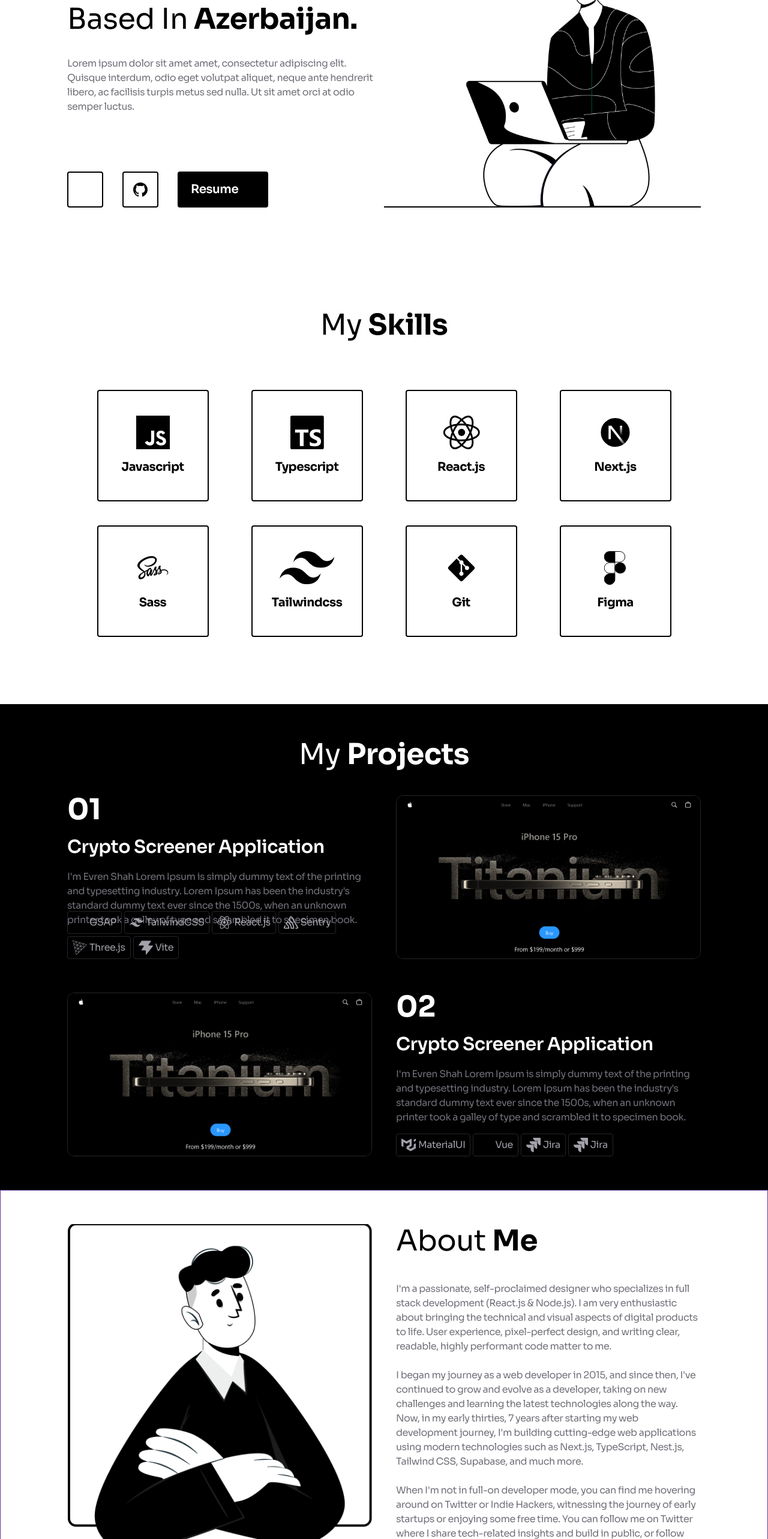
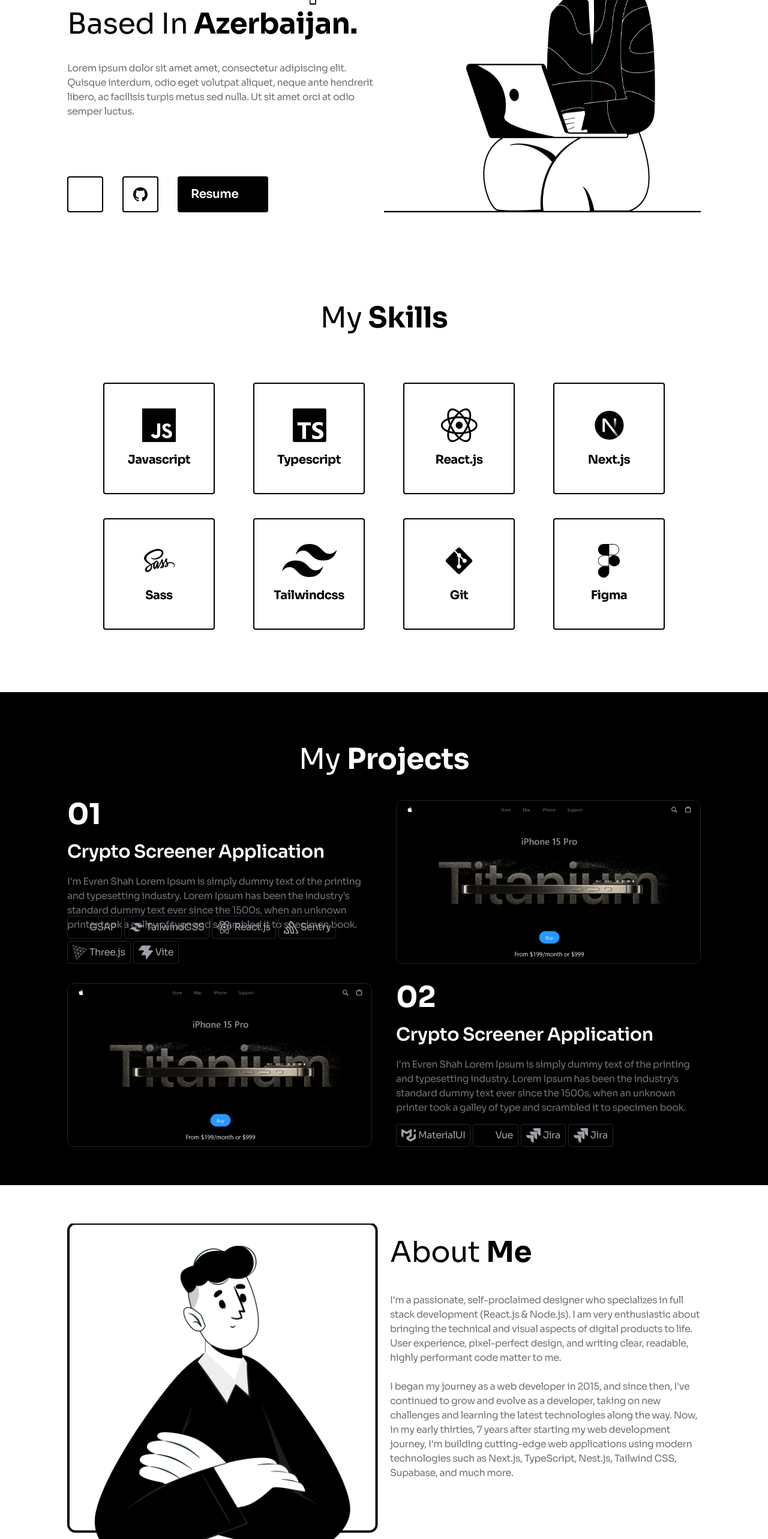
Before and after one commit to ali-valiyev-dev/personal_portfolio, a React (Vite) app: page / in a window 1280 px wide. Shown: the part 234-2800 px from the top of the page at 60% size. Built offline with nearby package versions, Linux system fonts and the light colour scheme; some icons are missing.

Commit message:
refactor: integrate Container component and enhance layout

```diff
--- a/src/common/Container.jsx
+++ b/src/common/Container.jsx
@@ -6,7 +6,7 @@
       id={id}
       className={bgColor}>
       <div
-        className={`${textColor} mx-auto max-w-screen-2xl px-4 md:px-10 xl:px-28 py-10 xl:py-20 flex`}>
+        className={`${textColor} mx-auto max-w-screen-2xl px-4 md:px-10 xl:px-28 py-10 xl:py-16`}>
         {children}
       </div>
     </section>
--- a/src/common/SectionTitle.jsx
+++ b/src/common/SectionTitle.jsx
@@ -4,7 +4,7 @@
   const [firstWord, secondWord] = title.split(" ");
 
   return (
-    <h1 className="text-3xl xl:text-5xl xl:leading-[56px] w-full text-center">
+    <h1 className="text-3xl xl:text-5xl xl:leading-[56px] w-full text-center py-5">
       {firstWord} <span className="font-bold">{secondWord}</span>
     </h1>
   );
--- a/src/common/index.js
+++ b/src/common/index.js
@@ -3,5 +3,6 @@
 import SectionTitle from "./SectionTitle";
 import ResumeLink from "./ResumeLink";
 import Logo from "./Logo";
+import Container from "./Container";
 
-export { SocialLink, Heading, SectionTitle, Logo, ResumeLink };
+export { SocialLink, Heading, SectionTitle, Logo, ResumeLink, Container };
--- a/src/sections/About.jsx
+++ b/src/sections/About.jsx
@@ -1,11 +1,12 @@
-import { SectionTitle } from "../common";
+import { Container, SectionTitle } from "../common";
 
 const About = () => {
   return (
-    <section
+    <Container
       id="about"
-      className="borders text-primary-black mx-auto max-w-screen-2xl px-4 md:px-14 xl:px-28 py-10 xl:py-14">
-      <div className="flex flex-col lg:flex-row gap-10 items-start">
+      bgColor="bg-primary-white"
+      textColor="text-primary-black">
+      <div className="flex flex-col lg:flex-row gap-5 items-start">
         <figure className="w-full lg:w-1/2 flex items-center justify-center">
           <img
             src="/me.png"
@@ -14,37 +15,29 @@
           />
         </figure>
 
-        <article className="w-full lg:w-1/2 flex flex-col justify-between">
+        <article className="w-full lg:w-1/2 flex flex-col gap-5">
           <div className="w-full lg:w-max">
             <SectionTitle title="About Me" />
           </div>
 
-          <p className="mt-10 text-zinc-500 text-base">
+          <p className="text-zinc-500 text-base">
             I&apos;m a passionate, self-proclaimed designer who specializes in
             full stack development (React.js & Node.js). I am very enthusiastic
             about bringing the technical and visual aspects of digital products
             to life. User experience, pixel-perfect design, and writing clear,
             readable, highly performant code matter to me.
             <br />
-            <br />
-            I began my journey as a web developer in 2015, and since then,
+            <br />I began my journey as a web developer in 2015, and since then,
             I&apos;ve continued to grow and evolve as a developer, taking on new
             challenges and learning the latest technologies along the way. Now,
             in my early thirties, 7 years after starting my web development
             journey, I&apos;m building cutting-edge web applications using
             modern technologies such as Next.js, TypeScript, Nest.js, Tailwind
             CSS, Supabase, and much more.
-            <br />
-            <br />
-            When I&apos;m not in full-on developer mode, you can find me
-            hovering around on Twitter or Indie Hackers, witnessing the journey
-            of early startups or enjoying some free time. You can follow me on
-            Twitter where I share tech-related insights and build in public, or
-            follow me on GitHub.
           </p>
         </article>
       </div>
-    </section>
+    </Container>
   );
 };
 
--- a/src/sections/Certifications.jsx
+++ b/src/sections/Certifications.jsx
@@ -1,16 +1,17 @@
+import { Container, SectionTitle } from "../common";
 import { CertificationItem } from "./components";
-import { SectionTitle } from "../common";
 import { certifications } from "../../constants";
 
 const Certifications = () => {
   return (
-    <section
+    <Container
       id="certifications"
-      className="bg-primary-black">
-      <div className="text-primary-white mx-auto max-w-screen-2xl px-4 md:px-14 xl:px-28 py-10 xl:py-20 flex flex-col gap-12 items-center">
+      bgColor="bg-primary-black"
+      textColor="text-primary-white">
+      <div className="flex flex-col gap-5 xl:px-6">
         <SectionTitle title="My Certifications" />
 
-        <div className="flex flex-col gap-y-5 xl:gap-y-8">
+        <div className="flex flex-col items-center gap-5 xl:gap-8">
           {certifications.map(certification => (
             <CertificationItem
               key={certification.id}
@@ -19,7 +20,7 @@
           ))}
         </div>
       </div>
-    </section>
+    </Container>
   );
 };
 
--- a/src/sections/Contacts.jsx
+++ b/src/sections/Contacts.jsx
@@ -1,11 +1,13 @@
-import { SocialLink, Heading, ResumeLink } from "../common";
+import { SocialLink, Heading, ResumeLink, Container } from "../common";
 import { socialLinks } from "../../constants";
 
 const Contacts = () => {
   return (
-    <section id="contacts">
-      <div className="text-primary-black mx-auto max-w-screen-2xl px-4 md:px-14 xl:px-28 py-10 xl:py-14">
-        <div className="flex flex-col xl:flex-row gap-8 xl:gap-14">
+    <Container
+      id="contacts"
+      bgColor="bg-primary-white"
+      textColor="text-primary-black">
+      <div className="flex flex-col xl:flex-row gap-8 xl:gap-16">
         <div className="w-full xl:w-1/2">
           <Heading text={[`Let's`, "Talk for", "Something", "Special"]} />
           <p className="mt-5 text-zinc-500">
@@ -30,20 +32,17 @@
           </div>
 
           <div className="flex gap-6">
-              {socialLinks.map(({ href, icon, alt }, index) => (
+            {socialLinks.map((link, index) => (
               <SocialLink
                 key={index}
-                  href={href}
-                  icon={icon}
-                  alt={alt}
+                {...link}
               />
             ))}
             <ResumeLink />
           </div>
         </div>
       </div>
-      </div>
-    </section>
+    </Container>
   );
 };
 
--- a/src/sections/Hero.jsx
+++ b/src/sections/Hero.jsx
@@ -1,10 +1,13 @@
-import { SocialLink, Heading, ResumeLink } from "../common";
-import { socialLinks } from "../../constants";
+import { SocialLink, Heading, ResumeLink, Container } from "../common";
+import { socialLinks } from "/constants";
 
 const Hero = () => {
   return (
-    <section>
-      <div className=" mx-auto max-w-screen-2xl xl:items-end px-4 md:px-14 xl:px-28 py-10 xl:py-14 flex flex-col-reverse gap-12 lg:gap-20 xl:gap-0  lg:flex-row">
+    <Container
+      id="hero"
+      bgColor="bg-primary-white"
+      textColor="text-primary-black">
+      <div className="flex flex-col-reverse gap-12 lg:gap-20 xl:gap-0  lg:flex-row">
         <div className="lg:w-1/2">
           <Heading
             text={[
@@ -25,12 +28,10 @@
           </p>
 
           <div className="mt-8 xl:mt-24 flex gap-6 xl:gap-8">
-            {socialLinks.map(({ href, icon, alt }, index) => (
+            {socialLinks.map((link, index) => (
               <SocialLink
                 key={index}
-                href={href}
-                icon={icon}
-                alt={alt}
+                {...link}
               />
             ))}
 
@@ -45,7 +46,7 @@
           />
         </div>
       </div>
-    </section>
+    </Container>
   );
 };
 
--- a/src/sections/Projects.jsx
+++ b/src/sections/Projects.jsx
@@ -1,43 +1,26 @@
 import { ProjectItem } from "./components";
-import { SectionTitle } from "../common";
+import { Container, SectionTitle } from "../common";
 import { projects } from "../../constants";
 
 const Projects = () => {
   return (
-    <section
+    <Container
       id="projects"
-      className="bg-primary-black">
-      <div className="text-primary-white mx-auto max-w-screen-2xl px-4 md:px-14 xl:px-28 py-10 xl:py-14">
-        <div className="flex flex-col gap-10">
-          <SectionTitle title="My Projects" />
+      bgColor="bg-primary-black"
+      textColor="text-primary-white">
+      <div className="flex flex-col gap-5">
+        <SectionTitle title="My Projects" />
 
-          <div className="flex flex-col gap-7 xl:gap-14">
-            {projects.map(
-              ({
-                id,
-                image,
-                title,
-                description,
-                repoLink,
-                previewLink,
-                tech,
-              }) => (
-                <ProjectItem
-                  key={id}
-                  id={id}
-                  image={image}
-                  title={title}
-                  description={description}
-                  tech={tech}
-                  repoLink={repoLink}
-                  previewLink={previewLink}
-                />
-              )
-            )}
-          </div>
+        <div className="flex flex-col items-center gap-5 xl:gap-8">
+          {projects.map(project => (
+            <ProjectItem
+              key={project.id}
+              {...project}
+            />
+          ))}
         </div>
       </div>
-    </section>
+    </Container>
   );
 };
 
--- a/src/sections/Skills.jsx
+++ b/src/sections/Skills.jsx
@@ -1,14 +1,16 @@
 import { skills } from "../../constants";
 import { SkillItem } from "./components";
-import { SectionTitle } from "../common";
+import { Container, SectionTitle } from "../common";
 
 const Skills = () => {
   return (
-    <section id="skills">
-      <div className="mx-auto max-w-screen-2xl px-4 md:px-14 xl:px-28 py-10 xl:py-28 flex flex-col gap-12 lg:gap-20 xl:items-center">
+    <Container
+      id="skills"
+      bgColor="bg-primary-white"
+      textColor="text-primary-black">
+      <div className="flex flex-col gap-5 items-center">
         <SectionTitle title="My Skills" />
-
-        <div className="flex justify-center flex-wrap gap-5 md:gap-x-[40px] xl:gap-x-[71px] md:gap-y-10">
+        <div className="flex justify-center flex-wrap py-10 gap-5 xl:gap-x-16 xl:gap-y-10">
           {skills.map(({ iconDark, iconLight, label, alt }) => (
             <SkillItem
               key={label}
@@ -20,7 +22,7 @@
           ))}
         </div>
       </div>
-    </section>
+    </Container>
   );
 };
 
--- a/src/sections/components/ExperienceItem.jsx
+++ b/src/sections/components/ExperienceItem.jsx
@@ -10,7 +10,7 @@
   techStack,
 }) => {
   return (
-    <div className="rounded-xl hover:bg-zinc-800 transition-colors duration-300 border border-zinc-800 px-6 py-7">
+    <div className="rounded-xl border border-zinc-800 px-6 py-7">
       <div className="flex flex-col lg:flex-row gap-7 lg:justify-between lg:items-center">
         <div className="flex gap-7 h-max items-center">
           <img
```
Also changed, not shown: src/sections/Education.jsx (+9 -10 lines), src/sections/Experience.jsx (+13 -29 lines). Lines whose indentation alone changed are shown as unchanged.
